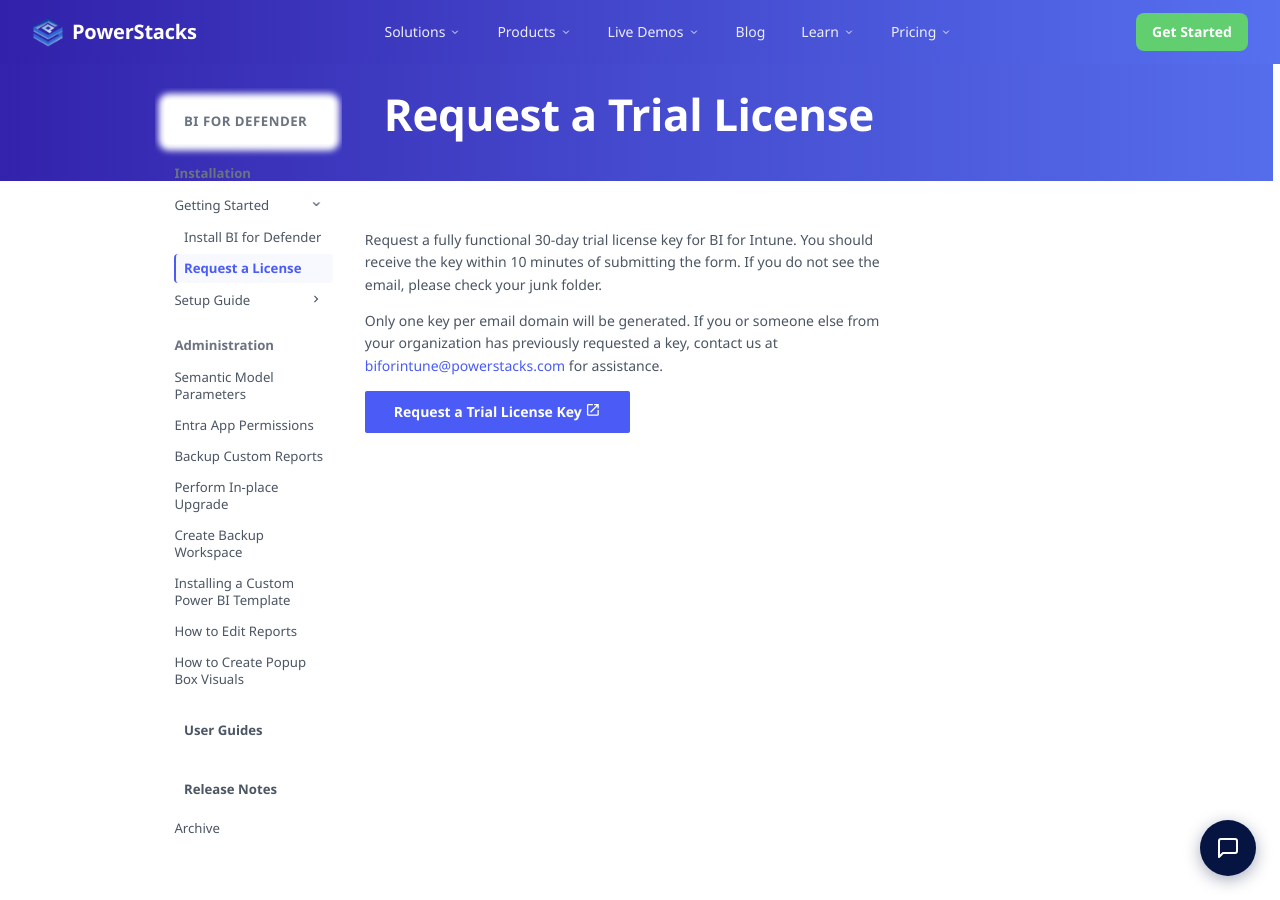
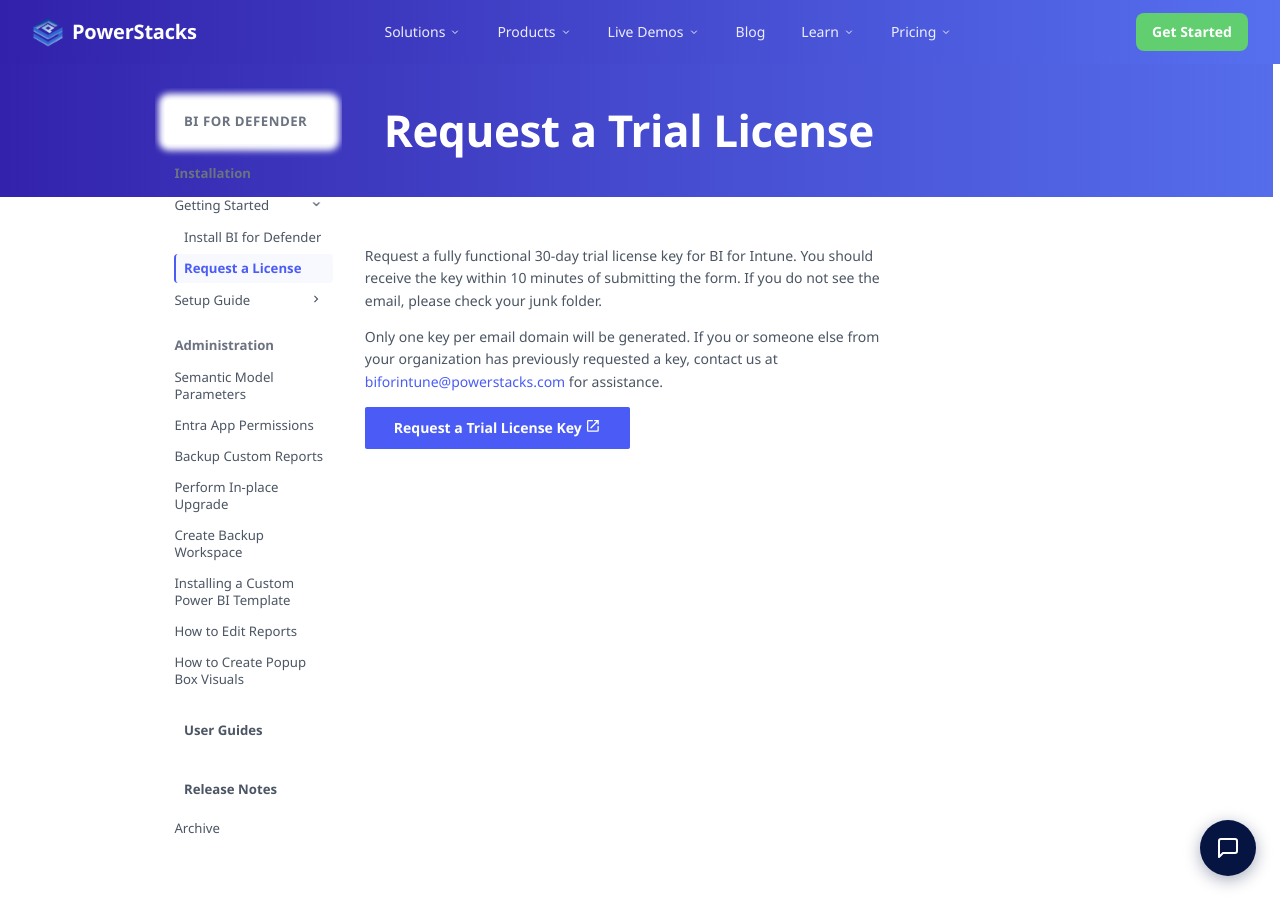
Before and after one commit to powerstacks-corp/powerstacks-docs, an MkDocs documentation site: the page built from docs/shared/request-a-license.md, in a window 1280 px wide and 900 px high. Built offline with MkDocs 1.6.1 and Material for MkDocs 9.7.7, drawn with Linux system fonts in a browser that asks for light colours.

Commit message:
Fix article hero: stop pulling up under nav on pages with sidebars

```diff
--- a/docs/stylesheets/microsoft-learn.css
+++ b/docs/stylesheets/microsoft-learn.css
@@ -999,7 +999,7 @@
   line-height: 1.2;
   letter-spacing: -0.01em;
   padding: 2rem 1rem 1.75rem 1rem;
-  margin-top: -1.5rem;
+  margin-top: 0;
   margin-bottom: 3rem;
   border: none !important;
   border-radius: 0;
--- a/docs/stylesheets/powerstacks-nav.css
+++ b/docs/stylesheets/powerstacks-nav.css
@@ -353,9 +353,15 @@
 .md-content__inner::before {
   display: none !important;
 }
-.hero-banner,
+/* Landing pages (hero-banner) hide toc/navigation so the negative
+   margin closes the gap cleanly. Article pages have sidebars so
+   the hero needs to sit BELOW the nav, not pull up under it. */
+.hero-banner {
+  margin-top: -1.5rem !important;
+}
 .md-typeset h1:first-of-type:not(.hero-banner h1) {
-  margin-top: -1.5rem !important;
+  margin-top: 0 !important;
+  padding-top: 2.5rem !important;
 }
 
 /* ─── Quick-link card icons ─────────────────────────────── */
```
